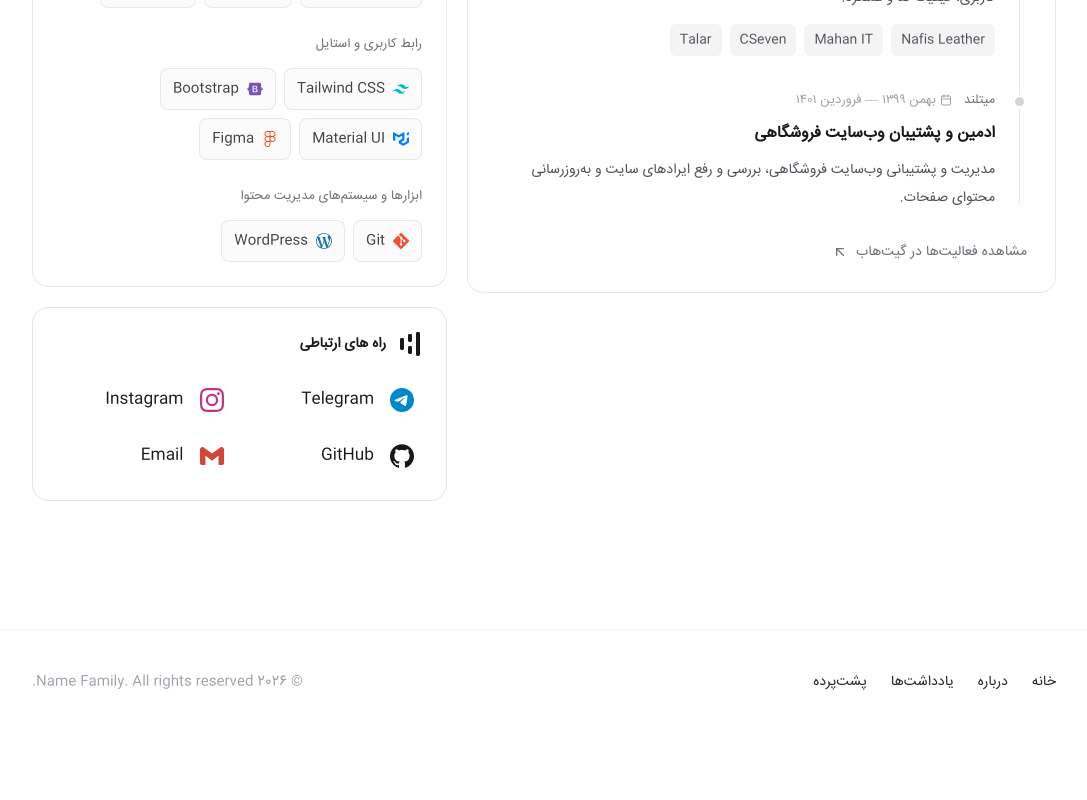
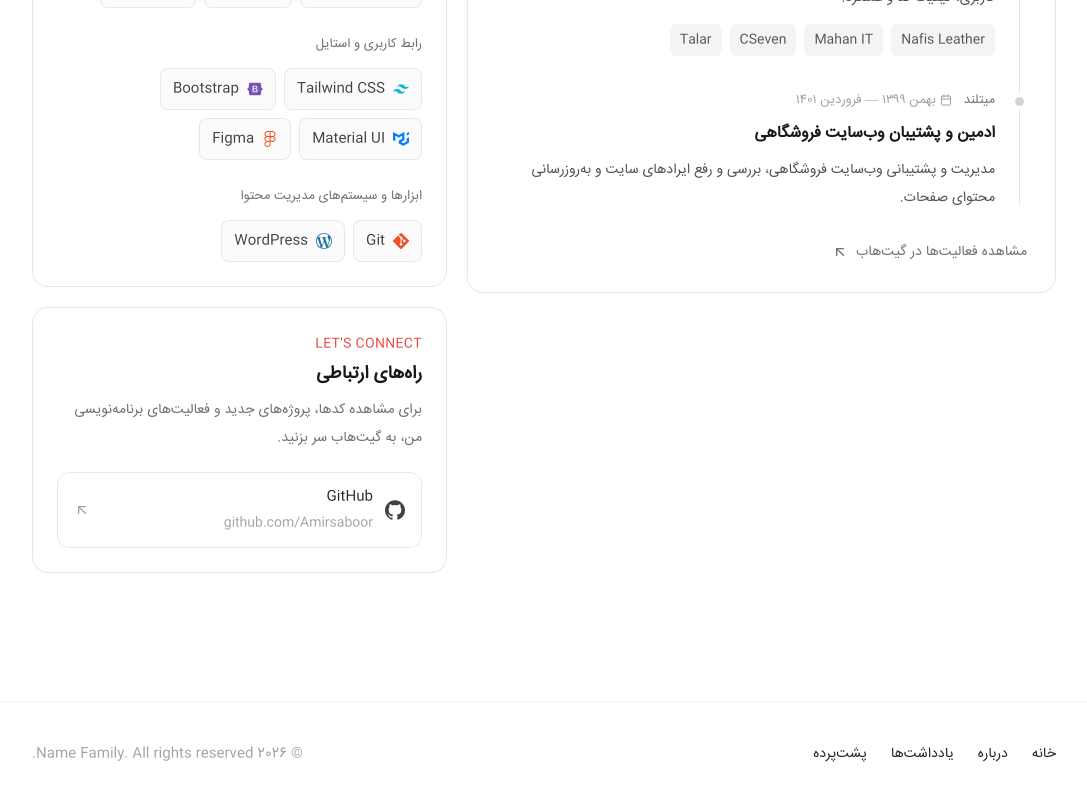
Before and after one commit to Amirsaboor/PersonalWebsite, a Next.js app: page /PersonalWebsite/ in a window 1280 px wide. Shown: the part 1507-2307 px from the top of the page, without its empty margins (96-1183 px from the left). Before the commit the page ends 2265 px from the top, so only its background shows below. Built offline with nearby package versions, Linux system fonts and the light colour scheme.

Commit message:
Replace placeholder contact links with verified GitHub profile

```diff
--- a/src/components/SocialBox.jsx
+++ b/src/components/SocialBox.jsx
@@ -1,62 +1,31 @@
-import { PiBagSimple } from "react-icons/pi";
-import { FaHtml5, FaCss3Alt, FaBootstrap, FaReact } from "react-icons/fa";
-import { SiJavascript, SiTailwindcss, SiNextdotjs, SiWordpress, SiHyperskill } from "react-icons/si";
-import { SiTelegram, SiInstagram, SiGithub, SiGmail } from "react-icons/si";
+import { SiGithub } from "react-icons/si";
+import { FiArrowUpLeft } from "react-icons/fi";
 
 export function SocialBox() {
-
-let contacts = [
-  {
-    title: "Telegram",
-    logo: SiTelegram,
-    link: "https://t.me/YourUsername",
-    color: "#0088cc",
-  },
-  {
-    title: "Instagram",
-    logo: SiInstagram,
-    link: "https://instagram.com/YourUsername",
-    color: "#C13584",
-  },
-  {
-    title: "GitHub",
-    logo: SiGithub,
-    link: "https://github.com/YourUsername",
-    color: "#181717",
-  },
-  {
-    title: "Email",
-    logo: SiGmail,
-    link: "mailto:your.email@example.com",
-    color: "#D14836",
-  },
-];
-
-
   return (
-    <div className="rounded-2xl border border-zinc-200 p-6 dark:border-zinc-700/40 mt-4">
-      <h2 className="flex text-sm font-semibold text-zinc-900 dark:text-zinc-100">
-        <SiHyperskill className="h-6 w-6 flex-none" />
-        <span className="mx-3 ">راه های ارتباطی</span>
+    <section className="rounded-2xl border border-zinc-200/80 bg-white/70 p-6 dark:border-zinc-700/50 dark:bg-zinc-900/40">
+      <p className="text-xs font-medium tracking-wide text-red-500">LET'S CONNECT</p>
+      <h2 className="mt-1 text-lg font-semibold text-zinc-900 dark:text-zinc-100">
+        راه‌های ارتباطی
       </h2>
-      <div className="mt-6 grid grid-cols-2 gap-4">
-        {contacts.map((role, roleIndex) => {
-          const Icon = role.logo;
-          return (
-            <div
-              key={roleIndex}
-              className="flex cursor-pointer items-center gap-4 rounded p-2 hover:bg-slate-100 dark:hover:bg-slate-900"
-            >
-              {Icon && (
-                <Icon className="h-6 w-6" style={{ color: role.color }} />
-              )}
-              <span className="text-zinc-900 dark:text-zinc-100">
-                {role.title}
-              </span>
-            </div>
-          );
-        })}
-      </div>
-    </div>
+      <p className="mt-2 text-sm leading-7 text-zinc-500 dark:text-zinc-400">
+        برای مشاهده کدها، پروژه‌های جدید و فعالیت‌های برنامه‌نویسی من، به گیت‌هاب سر بزنید.
+      </p>
+      <a
+        href="https://github.com/Amirsaboor"
+        target="_blank"
+        rel="noopener noreferrer"
+        className="mt-5 flex items-center justify-between rounded-xl border border-zinc-200/80 px-4 py-3 transition-colors hover:border-red-200 hover:bg-red-50/50 dark:border-zinc-700/70 dark:hover:border-red-900/60 dark:hover:bg-red-950/20"
+      >
+        <span className="flex items-center gap-3">
+          <SiGithub className="h-5 w-5 text-zinc-700 dark:text-zinc-200" />
+          <span>
+            <span className="block text-sm font-medium text-zinc-800 dark:text-zinc-100">GitHub</span>
+            <span className="mt-0.5 block text-xs text-zinc-400">github.com/Amirsaboor</span>
+          </span>
+        </span>
+        <FiArrowUpLeft className="h-4 w-4 text-zinc-400" />
+      </a>
+    </section>
   );
 }
```
